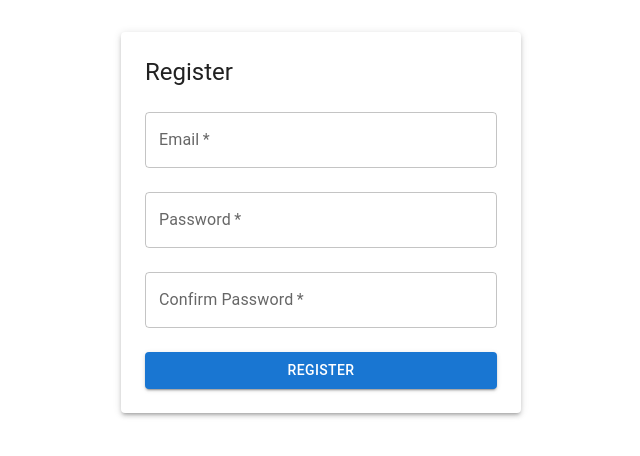
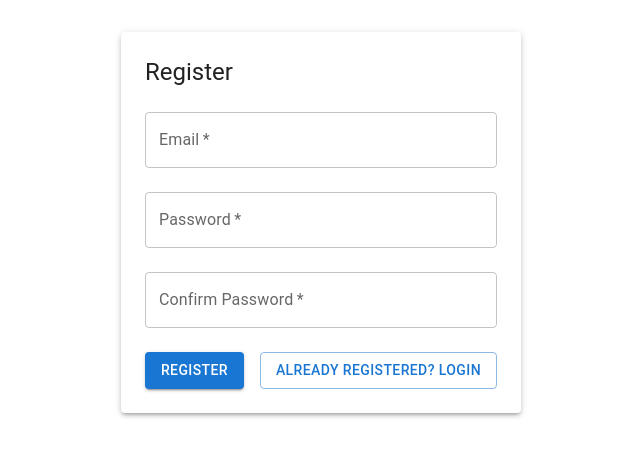
Before and after one commit to indiastatus141516-png/Az_DataMart, a React (Create React App) app in the folder client/: page /register in a window 1280 px wide. Shown: the top 456 px of the page, without its empty margins (319-959 px from the left). Built offline with nearby package versions, Linux system fonts and the light colour scheme; no server answers.

Commit message:
Refactor Register component layout with Stack

```diff
--- a/client/src/components/Register.js
+++ b/client/src/components/Register.js
@@ -1,11 +1,13 @@
 import React, { useState } from 'react';
-import { TextField, Button, Paper, Typography, Alert } from '@mui/material';
+import { TextField, Button, Paper, Typography, Alert, Stack } from '@mui/material';
+import { useNavigate } from 'react-router-dom';
 import { authAPI } from '../services/api';
 
 const Register = () => {
   const [formData, setFormData] = useState({ email: '', password: '', confirmPassword: '' });
   const [error, setError] = useState('');
   const [success, setSuccess] = useState('');
+  const navigate = useNavigate();
 
   const handleChange = (e) => {
     setFormData({ ...formData, [e.target.name]: e.target.value });
@@ -68,9 +70,14 @@ const Register = () => {
           margin="normal"
           required
         />
-        <Button type="submit" fullWidth variant="contained" sx={{ mt: 2 }}>
-          Register
-        </Button>
+        <Stack direction="row" spacing={2} sx={{ mt: 2 }}>
+          <Button type="submit" variant="contained" sx={{ flex: 1 }}>
+            Register
+          </Button>
+          <Button variant="outlined" onClick={() => navigate('/login')}>
+            Already registered? Login
+          </Button>
+        </Stack>
       </form>
     </Paper>
   );
```
